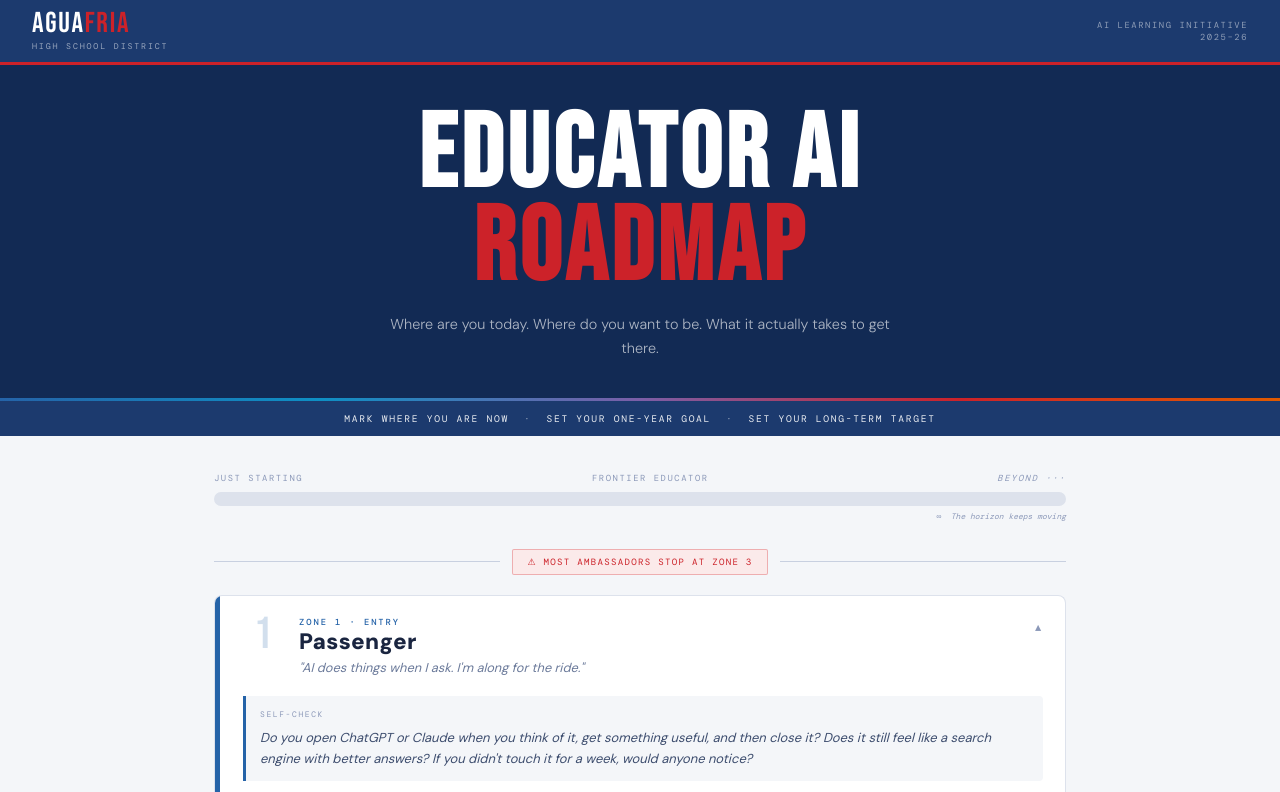
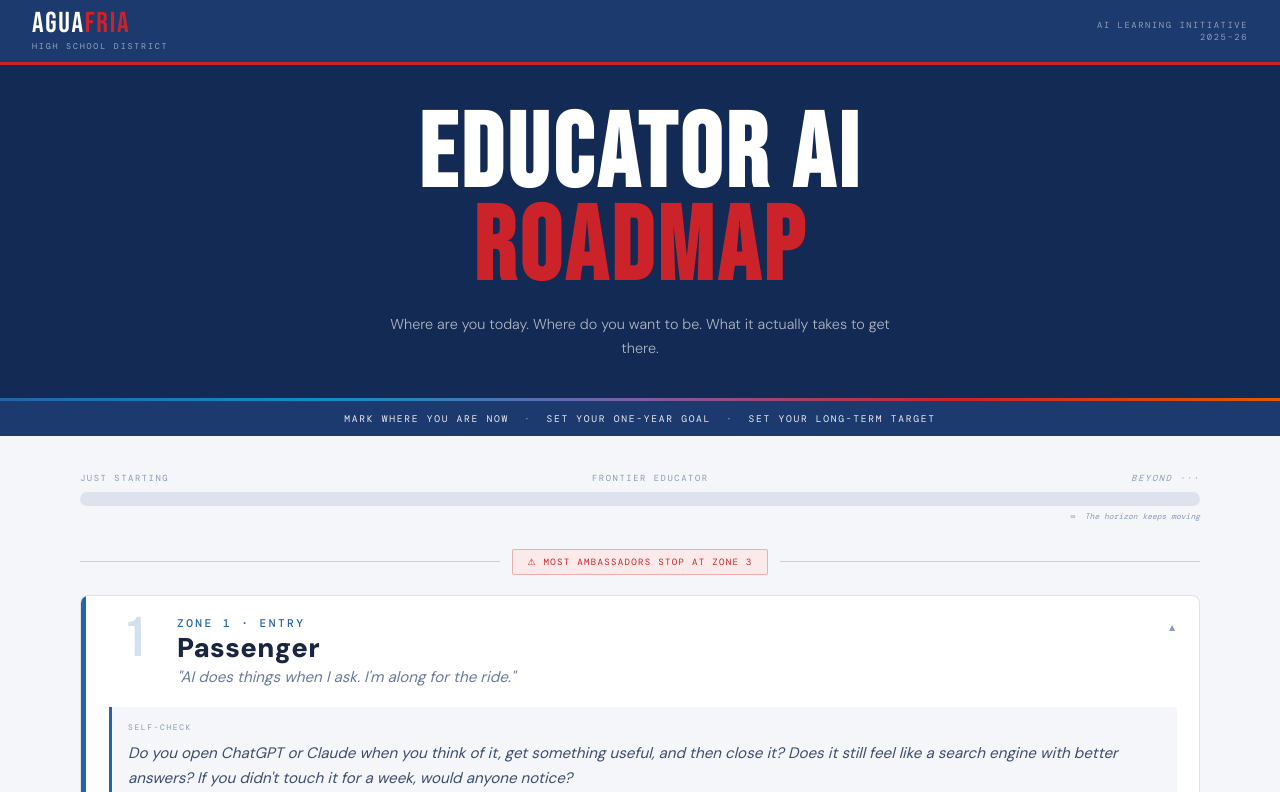
Before and after one commit to jharvey1113/AI-Ambassador-Self-Assessment, a plain HTML site: page index.html in a window 1280 px wide. Both pictures are taken after a click on the element 640 px from the left and 645 px from the top of the page. Shown: the top 792 px of the page. Drawn offline with nearby package versions, Linux system fonts and the light colour scheme.

Commit message:
Update index.html

```diff
--- a/index.html
+++ b/index.html
@@ -133,9 +133,9 @@ body {
 
 /* ── ROAD VISUAL ── */
 .road-wrap {
-  max-width: 900px;
+  max-width: 1200px;
   margin: 36px auto 0;
-  padding: 0 24px;
+  padding: 0 40px;
 }
 .road-labels {
   display: flex;
@@ -210,9 +210,9 @@ body {
 
 /* ── CLIFF CALLOUT ── */
 .cliff-callout {
-  max-width: 900px;
+  max-width: 1200px;
   margin: 28px auto 0;
-  padding: 0 24px;
+  padding: 0 40px;
   display: flex;
   align-items: center;
   gap: 12px;
@@ -237,9 +237,9 @@ body {
 
 /* ── ZONES ── */
 .zones {
-  max-width: 900px;
+  max-width: 1200px;
   margin: 20px auto 0;
-  padding: 0 24px;
+  padding: 0 40px;
   display: flex;
   flex-direction: column;
 }
@@ -272,9 +272,9 @@ body {
 }
 .zone-num {
   font-family: 'Bebas Neue', sans-serif;
-  font-size: 2.8rem;
+  font-size: 3.5rem;
   line-height: 0.85;
-  width: 40px;
+  width: 52px;
   flex-shrink: 0;
   text-align: center;
   transition: opacity 0.2s;
@@ -286,26 +286,26 @@ body {
 .zone-meta { flex: 1; }
 .zone-eyebrow {
   font-family: 'DM Mono', monospace;
-  font-size: 0.55rem;
+  font-size: 0.7rem;
   letter-spacing: 0.22em;
   text-transform: uppercase;
-  margin-bottom: 3px;
+  margin-bottom: 4px;
   font-weight: 500;
 }
 .zone-name {
-  font-size: 1.4rem;
+  font-size: 1.7rem;
   font-weight: 800;
   letter-spacing: 0.015em;
   line-height: 1;
   color: var(--text);
 }
 .zone-tag {
-  font-size: 0.8rem;
+  font-size: 0.95rem;
   color: var(--text-muted);
   font-style: italic;
   margin-top: 5px;
   line-height: 1.5;
-  max-width: 580px;
+  max-width: 780px;
 }
 .zone-chevron {
   color: var(--text-light);
@@ -342,11 +342,11 @@ body {
 
 .zone-check {
   margin-bottom: 14px;
-  padding: 12px 14px;
+  padding: 14px 16px;
   background: var(--gray-bg);
   border-left: 3px solid;
-  font-size: 0.81rem;
-  line-height: 1.65;
+  font-size: 0.95rem;
+  line-height: 1.7;
   color: var(--text-mid);
   font-style: italic;
   border-radius: 0 4px 4px 0;
@@ -379,8 +379,8 @@ body {
   display: flex;
   gap: 8px;
   align-items: flex-start;
-  font-size: 0.79rem;
-  line-height: 1.55;
+  font-size: 0.92rem;
+  line-height: 1.6;
   color: var(--text-mid);
 }
 .zone-bullet-arrow {
@@ -423,9 +423,9 @@ body {
 
 /* ── RESULTS ── */
 .results {
-  max-width: 900px;
+  max-width: 1200px;
   margin: 16px auto 0;
-  padding: 0 24px;
+  padding: 0 40px;
   display: none;
 }
 .results.visible { display: block; }
@@ -538,9 +538,9 @@ body {
 
 /* ── HORIZON ── */
 .horizon {
-  max-width: 900px;
+  max-width: 1200px;
   margin: 16px auto 0;
-  padding: 0 24px;
+  padding: 0 40px;
 }
 .horizon-inner {
   border: 1px solid var(--navy);
```
